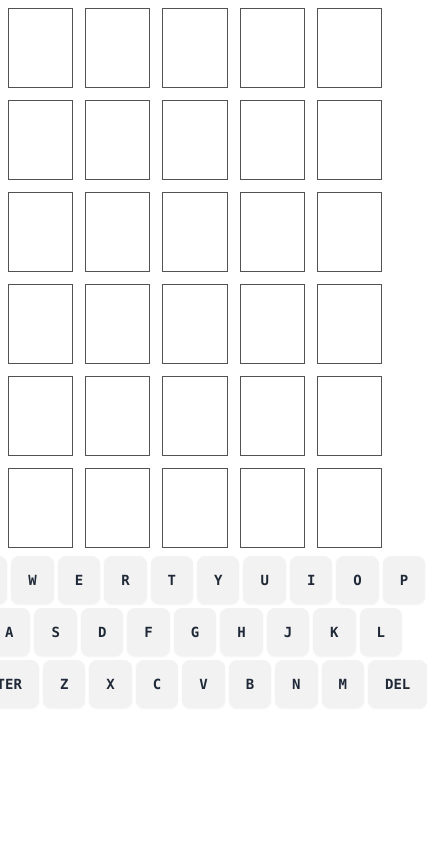
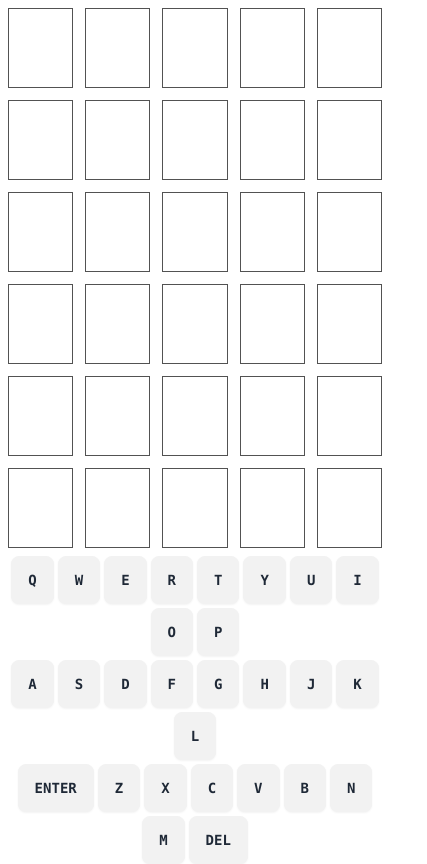
Before and after one commit to nathonius/good-wordle, an Angular app: page / in a window 390 px wide. Shown: the whole page, 427 px wide, since content can reach past the window. Built offline with nearby package versions, Linux system fonts and the light colour scheme.

Commit message:
better mobile

```diff
--- a/src/app/app.component.html
+++ b/src/app/app.component.html
@@ -3,7 +3,7 @@
   <div class="flex justify-center gap-3">
     @for (guessValue of guess; track $index) {
     <div
-      class="h-20 w-20 border-solid border border-neutral-600 flex justify-center items-center font-bold text-lg"
+      class="guess-value border-solid border border-neutral-600 flex flex-1 h-20 max-w-20 justify-center items-center font-bold text-lg"
       [ngClass]="{
           'bg-success': guessValue.status === GuessStatus.Right,
           'bg-warning': guessValue.status === GuessStatus.Partial,
@@ -17,8 +17,9 @@
   </div>
   }
 </div>
-<div id="keyboard" class="flex flex-col gap-1">
-  <div class="flex justify-center gap-1">
+<div class="flex justify-center">
+  <div id="keyboard" class="flex flex-col justify-center gap-1 w-max">
+    <div class="flex justify-center gap-1 flex-wrap">
       <kbd class="btn" (click)="handleLetter('Q')">Q</kbd>
       <kbd class="btn" (click)="handleLetter('W')">W</kbd>
       <kbd class="btn" (click)="handleLetter('E')">E</kbd>
@@ -30,7 +31,7 @@
       <kbd class="btn" (click)="handleLetter('O')">O</kbd>
       <kbd class="btn" (click)="handleLetter('P')">P</kbd>
     </div>
-  <div class="flex justify-center gap-1">
+    <div class="flex justify-center gap-1 flex-wrap">
       <kbd class="btn" (click)="handleLetter('A')">A</kbd>
       <kbd class="btn" (click)="handleLetter('S')">S</kbd>
       <kbd class="btn" (click)="handleLetter('D')">D</kbd>
@@ -41,7 +42,7 @@
       <kbd class="btn" (click)="handleLetter('K')">K</kbd>
       <kbd class="btn" (click)="handleLetter('L')">L</kbd>
     </div>
-  <div class="flex justify-center gap-1">
+    <div class="flex justify-center gap-1 flex-wrap">
       <kbd class="btn" (click)="handleLetter('ENTER')">ENTER</kbd>
       <kbd class="btn" (click)="handleLetter('Z')">Z</kbd>
       <kbd class="btn" (click)="handleLetter('X')">X</kbd>
@@ -53,3 +54,4 @@
       <kbd class="btn" (click)="handleLetter('DEL')">DEL</kbd>
     </div>
   </div>
+</div>
```
Lines whose indentation alone changed are shown as unchanged.
